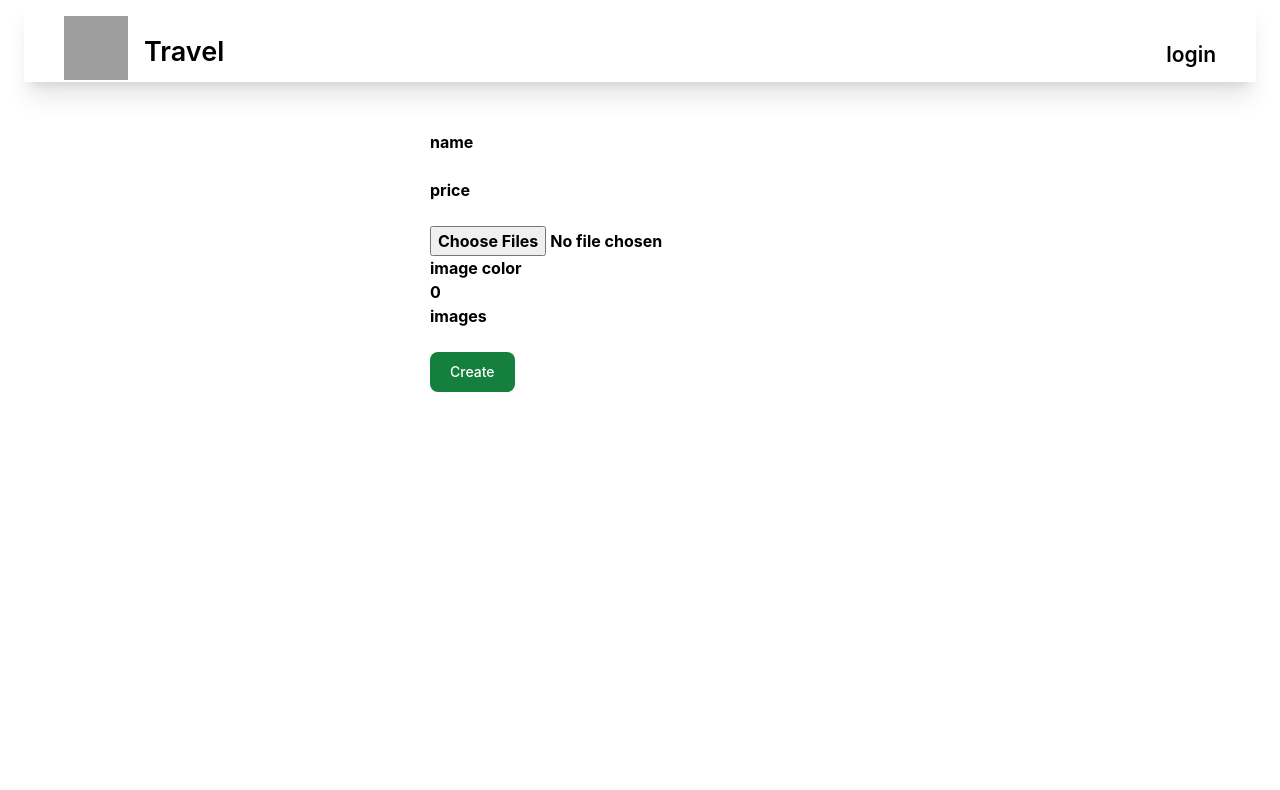
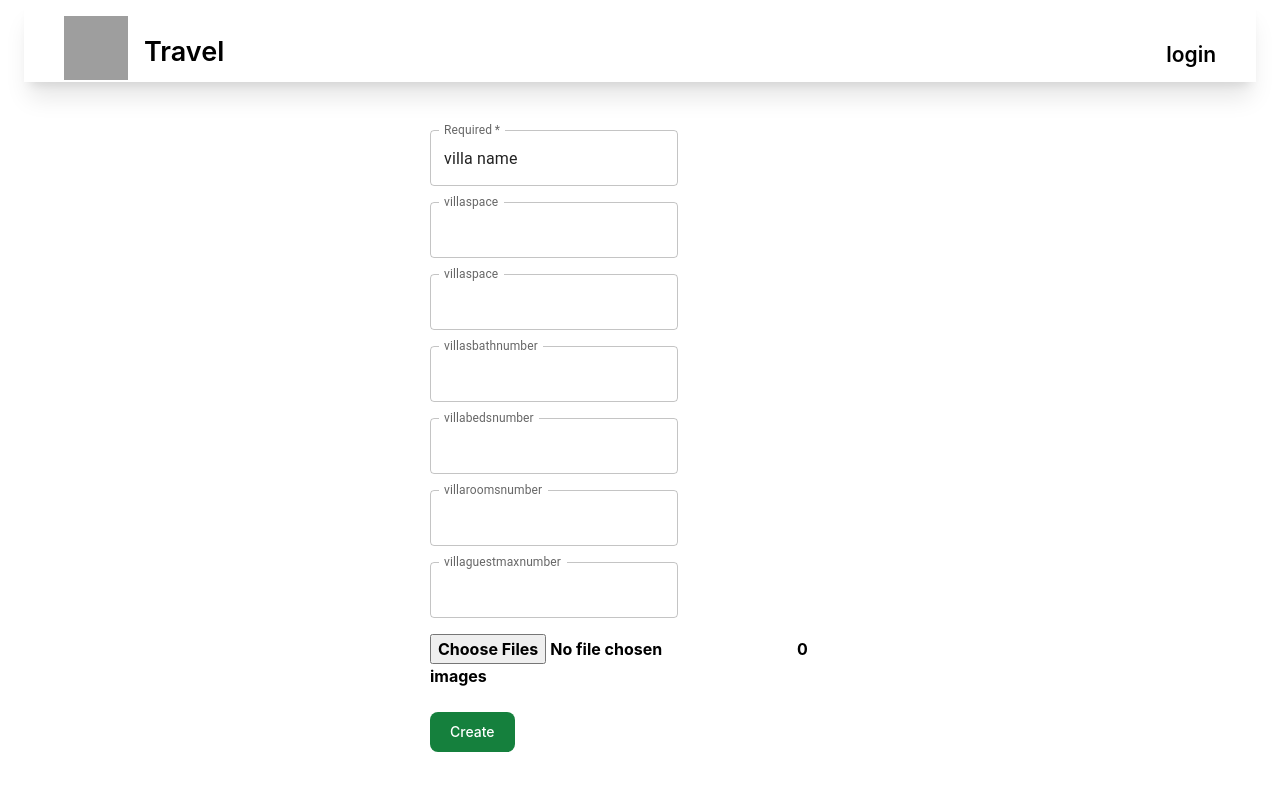
Before and after one commit to maher9393267111/fire-next-66, a Next.js app: page /create in a window 1280 px wide. Shown: the top 790 px of the page. Built offline with nearby package versions, Linux system fonts and the light colour scheme; grey boxes are pictures that could not be loaded.

Commit message:
mapcomponent now specefic coordinadte whne click button

```diff
--- a/components/mapcomp.jsx
+++ b/components/mapcomp.jsx
@@ -1,11 +1,51 @@
 
 
 
-import { useState, useEffect, useRef } from 'react'
+import { useState, useEffect, useRef,useMemo } from 'react'
 import Head from 'next/head'
 import { MapContainer, TileLayer, useMap, Marker, Popup } from 'react-leaflet'
+import L from "leaflet";
 
 function Home() {
+
+
+    const markericon =  "https://unpkg.com/leaflet@1.7.1/dist/images/marker-icon.png";
+
+    const pinMB = L.icon({
+      iconUrl: markericon,
+      iconSize: [24, 41],
+      iconAnchor: [0, 44],
+      popupAnchor: [12, -40],
+      shadowUrl: null,
+      shadowSize: null,
+      shadowAnchor: null,
+    });
+
+
+    const center = {
+
+        lat: 40.766666,
+        lng: 29.916668,
+
+      }
+
+
+    const [position, setPosition] = useState(center)
+    const markerRef2 = useRef(null)
+    const eventHandlers = useMemo(
+      () => ({
+        dragend() {
+          const marker = markerRef2.current
+
+          if (marker != null) {
+            console.log('----->',marker.getLatLng())
+
+            setPosition(marker.getLatLng())
+          }
+        },
+      }),
+      [],
+    )
 
 
 
@@ -32,21 +72,17 @@ function Home() {
 
     }
 
+    const markerRef = useRef();
+    const fixedMarkerRef = useRef();
+
+
     useEffect(() => {
         console.log(`lat diff: ${markerPos.Lat - fixedMarkerPos.Lat}, lng diff: ${markerPos.lang - fixedMarkerPos.lang}`);
     }, [markerPos, fixedMarkerPos])
 
-    const markerRef = useRef();
-    const fixedMarkerRef = useRef();
 
-    const updatePosition = () => {
-        const marker = markerRef.current
-        if (marker != null) {
-            const newPos = { ...marker.leafletElement.getLatLng() };
-            console.log('-----------------here now', newPos);
-            setMarkerPos(newPos);
-        }
-    }
+
+
 
     return (
         <div className="App">
@@ -87,20 +123,22 @@ function Home() {
                         url="https://{s}.tile.openstreetmap.org/{z}/{x}/{y}.png"
                     />
                     <Marker
+                    icon={pinMB}
+                   // eventHandlers={eventHandlers}
 
                         draggable={true}
-                        onDragend={updatePosition}
+                        onDragend={changeMarkerPos}
                         ref={markerRef}
-                        position={[markerPos.Lat, markerPos.lang]}>
+                      //  position={position}
+
+                        position={[markerPos.Lat, markerPos.lang]}
+                      >
                         <Popup>
                             A pretty CSS3 popup. <br /> Easily customizable.
                         </Popup>
                     </Marker>
 
-                    <Marker
-                        position={[fixedMarkerPos.Lat, fixedMarkerPos.lang]}
-                        ref={fixedMarkerRef}
-                    />
+
 
                 </MapContainer>,
 
--- a/pages/create.jsx
+++ b/pages/create.jsx
@@ -16,24 +16,36 @@ import {
   uploadBytes,
 } from "firebase/storage";
 
-import { useAuth } from "../context/global";
+
+import Box from '@mui/material/Box';
+import TextField from '@mui/material/TextField';
+
+
+import { globaluse} from "../context/global";
+import { set } from "date-fns";
 
 const CreateProducts = () => {
   const [info, setinfo] = useState("");
   const [name, setname] = useState("");
-  const [villaprice, setvillaprice] = useState("");
+  const [villaprice, setvillaprice] = useState(0);
   const [productTitle, setProductTitle] = useState(
     "Lorem ipsum dolor sit amet consectetur adipisicing elit. Quaerat placeat similique dicta nulla praesentium deserunt. Corporis repellendus deleniti dolores eligendi."
   );
 
   const [productimagesurl, setproductimagesurl] = useState("");
-  const [childtcategory, setchildcategory] = useState([]);
-  const [selectedcategory, setselectedcategory] = useState("");
+
   const [fileurl, setfileurl] = useState("");
   const [images, setImages] = useState([]);
   const [imageColor, setImagecolor] = useState("");
-  const [productsize, setProductsize] = useState([]);
+
   const [success, setSuccess] = useState(false);
+  const [bathnumber, setBathnumber] = useState(0);
+ ;
+    const [bedsnumber, setBedsnumber] = useState(0);
+    const [roomsnumber, setRoomsnumber] = useState(0);
+    const [guestmaxnumber, setGuestmaxnumber] = useState(0);
+const [villaspace, setVillaspace] = useState(0);
+
 
 
 
@@ -70,6 +82,14 @@ const CreateProducts = () => {
       name: name,
       price: villaprice,
       images: images,
+      villaprice: villaprice,
+     space: villaspace,
+        bedsnumber: bedsnumber,
+        roomsnumber: roomsnumber,
+        guestmaxnumber: guestmaxnumber,
+        bathnumber: bathnumber,
+
+
     };
 
     console.log("villa------>", villa);
@@ -89,28 +109,143 @@ const CreateProducts = () => {
 
 
   return (
-    <div className="  w-[420px]  h-auto mx-auto mt-12  font-bold">
+    <div className="  w-[420px] pb-12  h-auto mx-auto mt-12  font-bold">
       <form id="product-form" className="form-control" onSubmit={handleSubmit}>
-        <div>
-          <h1>name</h1>
-          <input onChange={(e) => setname(e.target.value)} type="text" />
+        <div className=" my-4">
+
+
+          <TextField
+          required
+          id="outlined-required"
+          label="Required"
+          onChange={(e) => setname(e.target.value)}
+          defaultValue="villa name"
+        />
+
+          {/* <input onChange={(e) => setname(e.target.value)} type="text" /> */}
+        </div>
+
+        <div className=" my-4">
+
+
+<TextField
+          id="outlined-number"
+          label="villaspace"
+          type="number"
+          onChange={(e) => setvillaprice(e.target.value)}
+          InputLabelProps={{
+            shrink: true,
+          }}
+        />
+
+        </div>
+
+
+
+
+        <div className=" my-4">
+
+
+
+          <TextField
+          id="outlined-number"
+          label="villaspace"
+          type="number"
+          onChange={(e) => setVillaspace(e.target.value)}
+          InputLabelProps={{
+            shrink: true,
+          }}
+        />
+
+
+        </div>
+
+
+        <div className="my-4">
+
+
+          <TextField
+          id="outlined-number"
+          label="villasbathnumber"
+          type="number"
+          onChange={(e) => setBathnumber(e.target.value)}
+          InputLabelProps={{
+            shrink: true,
+          }}
+        />
+
+
+
+        </div>
+
+
+        <div className=" my-4">
+
+
+
+          <TextField
+          id="outlined-number"
+          label="villabedsnumber"
+          type="number"
+          onChange={(e) => setBedsnumber(e.target.value)}
+          InputLabelProps={{
+            shrink: true,
+          }}
+        />
+
+
+
         </div>
 
         <div>
-          <h1>price</h1>
-          <input
-            onChange={(e) => setvillaprice(e.target.value)}
-            type="number"
-          />
+
+
+          <TextField
+          id="outlined-number"
+          label="villaroomsnumber"
+          type="number"
+          onChange={(e) => setRoomsnumber(e.target.value)}
+          InputLabelProps={{
+            shrink: true,
+          }}
+        />
+
+
+
         </div>
+
+
+
+
+
+        <div className="my-4">
+
+
+
+          <TextField
+          id="outlined-number"
+          label="villaguestmaxnumber"
+          type="number"
+          onChange={(e) => setGuestmaxnumber(e.target.value)}
+          InputLabelProps={{
+            shrink: true,
+          }}
+        />
+
+
+
+
+
+
+        </div>
+
+
+
 
 
 
         <input onChange={handleimages} type="file" multiple={true} />
 
-        <div>
-          <h1>image color {imageColor}</h1>
-        </div>
 
 
         {images.length}
```
